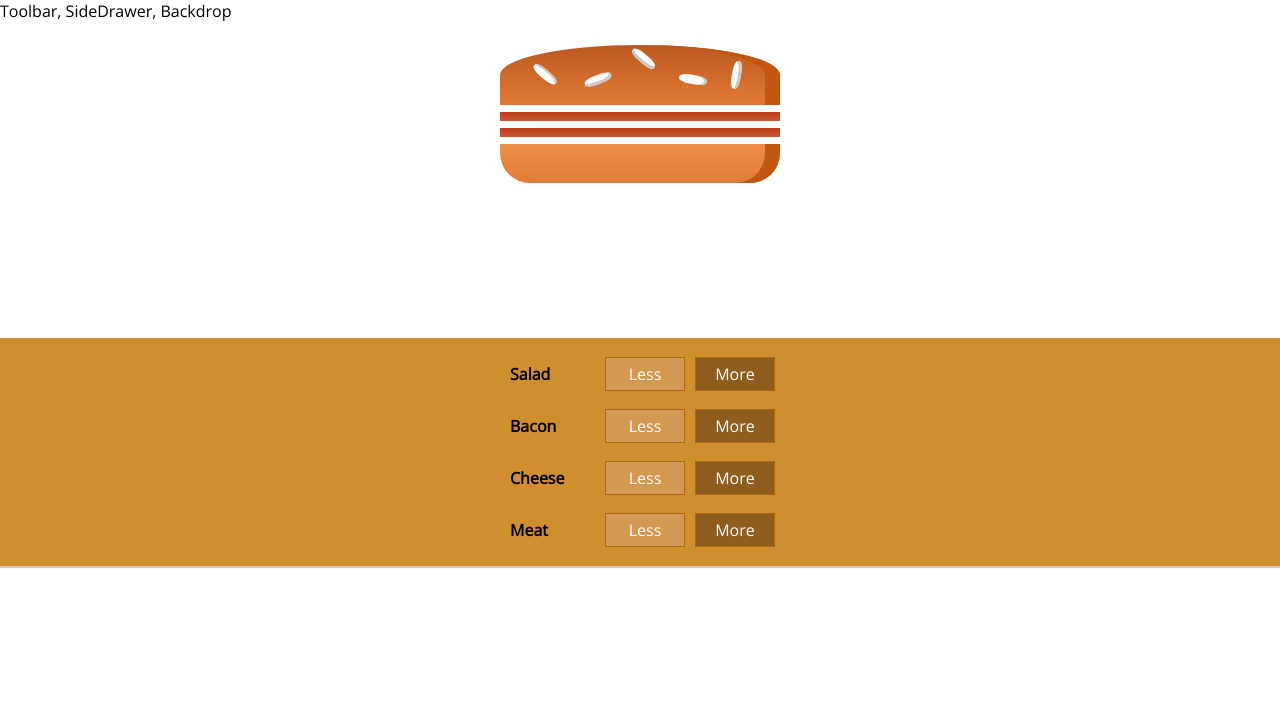
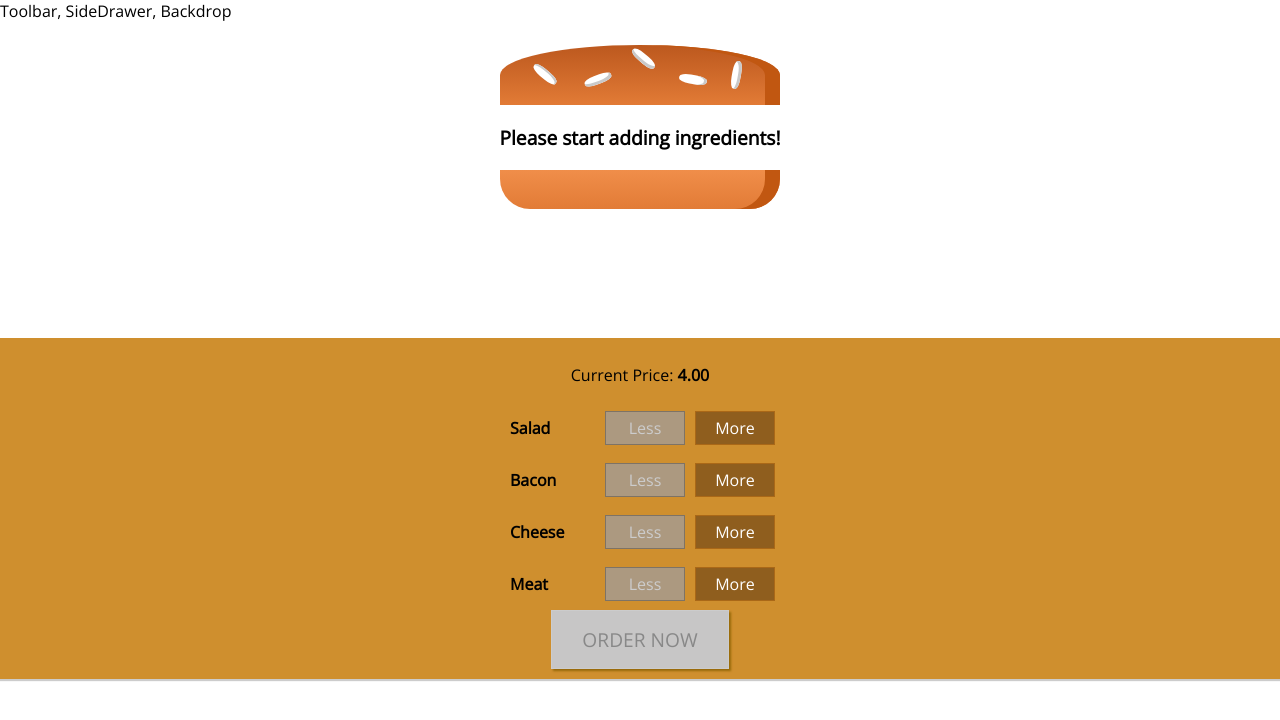
Before and after one commit to TerryThreatt/burger-builder-app, a React (Create React App) app: page / in a window 1280 px wide. Shown: the top 720 px of the page. Built offline with nearby package versions, Linux system fonts and the light colour scheme.

Commit message:
added order summary component and modal

```diff
--- a/src/components/Burger/BuildControls/BuildControl.js
+++ b/src/components/Burger/BuildControls/BuildControl.js
@@ -5,8 +5,13 @@
 const buildControl = (props) => (
     <div className={styles.BuildControl}>
         <div className={styles.Label}>{props.label}</div>
-        <button className={styles.Less} onClick={props.removed}>Less</button>
-        <button className={styles.More} onClick={props.added}>More</button>
+        <button
+            className={styles.Less}
+            onClick={props.removed}
+            disabled={props.disabled}>Less</button>
+        <button
+            className={styles.More}
+            onClick={props.added}>More</button>
     </div>
 );
 
--- a/src/components/Burger/BuildControls/BuildControls.js
+++ b/src/components/Burger/BuildControls/BuildControls.js
@@ -12,14 +12,20 @@
 
 const buildControls = (props) => (
     <div className={styles.BuildControls}>
+    <p>Current Price: <strong>{props.price.toFixed(2)}</strong></p>
     {controls.map(ctrl => (
         <BuildControl
         key={ctrl.label}
         label={ctrl.label}
         added={() => props.ingredientAdded(ctrl.type)}
         removed={() => props.ingredientRemoved(ctrl.type)}
+        disabled={props.disabled[ctrl.type]}
         />
     ))}
+    <button
+    className={styles.OrderButton}
+    disabled={!props.purchasable}
+    onClick={props.ordered}>ORDER NOW</button>
     </div>
 );
 
--- a/src/components/Burger/BuildControls/BuildControls.module.css
+++ b/src/components/Burger/BuildControls/BuildControls.module.css
@@ -8,3 +8,43 @@
     margin: auto;
     padding: 10px 0;
 }
+
+.OrderButton {
+    background-color: #DAD735;
+    outline: none;
+    cursor: pointer;
+    border: 1px solid #966909;
+    font-family: inherit;
+    font-size: 1.2em;
+    padding: 15px 30px;
+    box-shadow: 2px 2px 2px #966909;
+}
+
+.OrderButton:hover, .OrderButton:active {
+    background-color: #A0DB41;
+    border: 1px solid #966909;
+    color: #966909;
+}
+
+.OrderButton:disabled {
+    background-color: #c7c6c6;
+    cursor: not-allowed;
+    border: 1px solid #ccc;
+    color: #888888;
+}
+
+.OrderButton:not(:disabled) {
+    animation: enable 0.3s linear;
+}
+
+@keyframes enable {
+    0% {
+        transform: scale(1);
+    }
+    60% {
+        transform: scale(1.1);
+    }
+    100% {
+        transform: scale(1);
+    }
+}
--- /dev/null
+++ b/src/components/Burger/Ordersummery/OrderSummary.js
@@ -0,0 +1,25 @@
+import React from 'react';
+import Aux from '../../../hoc/Aux';
+
+const orderSummary = ( props ) => {
+    const ingredientSummary = Object.keys(props.ingredients)
+        .map(igKey => {
+            return (
+                <li key={igKey}><span style={{textTransform: 'capitalize'}}>
+                {igKey}</span>: {props.ingredients[igKey]}</li>);
+
+        } );
+
+    return (
+        <Aux>
+            <h3>Your Order</h3>
+            <p>A delicious burger with the following ingredients</p>
+            <ul>
+                {ingredientSummary}
+            </ul>
+            <p>Continue to checkout?</p>
+        </Aux>
+    )
+}
+
+export default orderSummary;
--- /dev/null
+++ b/src/components/UI/Modal/Modal.js
@@ -0,0 +1,15 @@
+import React from 'react';
+import styles from './Modal.module.css';
+
+const modal = (props) => (
+    <div
+    className={styles.Modal}
+    style={{
+        transform: props.show ? 'translateY(0)' : 'translateY(-100vh)',
+        opacity: props.show ? '1' : '0'
+    }}>
+        {props.children}
+    </div>
+);
+
+export default modal;
--- /dev/null
+++ b/src/components/UI/Modal/Modal.module.css
@@ -0,0 +1,20 @@
+.Modal {
+    position: fixed;
+    z-index: 500;
+    background-color: white;
+    width: 70%;
+    border: 1px solid #ccc;
+    box-shadow: 1px 1px 1px black;
+    padding: 16px;
+    left: 15%;
+    top: 30%;
+    box-sizing: border-box;
+    transition: all 0.3s ease-out;
+}
+
+@media (min-width: 600px ) {
+    .Modal {
+        width: 500px;
+        left: calc(50% - 250px);
+    }
+}
--- a/src/containers/BurgerBuilder/BurgerBuilder.js
+++ b/src/containers/BurgerBuilder/BurgerBuilder.js
@@ -2,6 +2,9 @@
 import Aux from '../../hoc/Aux';
 import Burger from '../../components/Burger/Burger';
 import BuildControls from '../../components/Burger/BuildControls/BuildControls'
+import Modal from '../../components/UI/Modal/Modal';
+import OrderSummary from '../../components/Burger/Ordersummery/OrderSummary';
+
 
 const INGREDIENT_PRICES = {
     salad: 0.5,
@@ -14,11 +17,23 @@
     state = {
         ingredients: {
             salad: 0,
-            bacon: 2,
+            bacon: 0,
             cheese: 0,
             meat: 0
         },
-        totalPrice: 4
+        totalPrice: 4,
+        purchasable: false,
+        purchasing: false
+    }
+
+    updatePurchaseState (ingredients) {
+        const sum = Object.keys(ingredients).map(igKey => {
+            return ingredients[igKey]
+        })
+        .reduce((sum, el) => {
+            return sum + el;
+        }, 0);
+        this.setState({ purchasable: sum > 0 });
     }
 
     addIngredientHandler = (type) => {
@@ -32,10 +47,14 @@
         const oldPrice = this.state.totalPrice;
         const newPrice = oldPrice + priceAddition;
         this.setState({totalPrice: newPrice, ingredients: updatedIngredients})
+        this.updatePurchaseState(updatedIngredients);
     }
 
     removeIngredientHandler = (type) => {
         const oldCount = this.state.ingredients[type];
+        if (oldCount <= 0) {
+            return;
+        }
         const updatedCount = oldCount - 1;
         const updatedIngredients = {
             ...this.state.ingredients
@@ -45,15 +64,34 @@
         const oldPrice = this.state.totalPrice;
         const newPrice = oldPrice - priceDeduction;
         this.setState({totalPrice: newPrice, ingredients: updatedIngredients})
+        this.updatePurchaseState(updatedIngredients);
     }
 
+    purchaseHandler = () => {
+        this.setState({ purchasing: true })
+    };
+
     render() {
+        const disableInfo = {
+            ...this.state.ingredients
+        };
+        for (let key in disableInfo) {
+            disableInfo[key] = disableInfo[key] <= 0
+        }
         return (
            <Aux>
+            <Modal
+                show={this.state.purchasing}>
+                <OrderSummary ingredients={this.state.ingredients}/>
+            </Modal>
             <Burger ingredients={this.state.ingredients} />
             <BuildControls
             ingredientAdded={this.addIngredientHandler}
             ingredientRemoved={this.removeIngredientHandler}
+            disabled={disableInfo}
+            purchasable= {this.state.purchasable}
+            ordered={this.purchaseHandler}
+            price={this.state.totalPrice}
             />
            </Aux>
         );
```
Also changed, not shown: src/components/UI/Backdrop/Backdrop.js (added).
